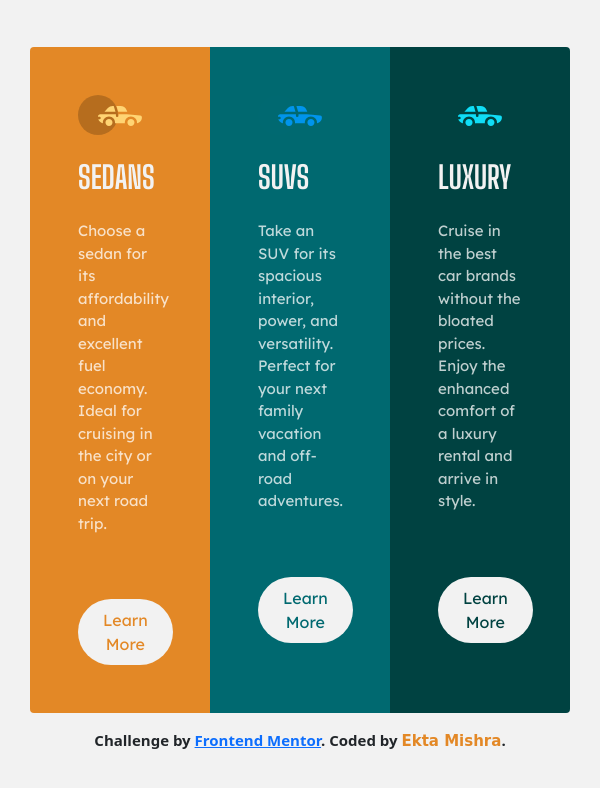
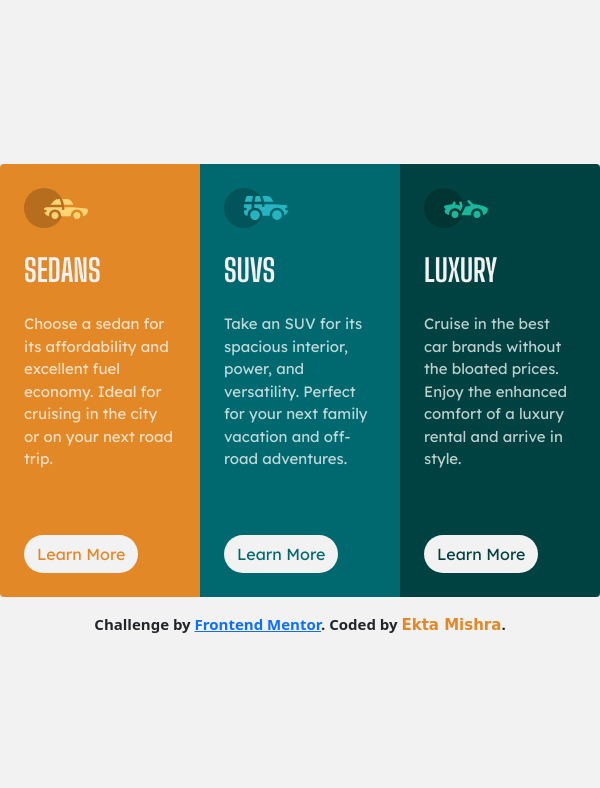
Before and after one commit to codeekta28/3column-preview-card, a plain HTML site: page index.html in a window 600 px wide. Drawn offline with nearby package versions, Linux system fonts and the light colour scheme.

Commit message:
change image and responsiveness

```diff
--- a/index.html
+++ b/index.html
@@ -25,29 +25,29 @@
     <title>Frontend Mentor | 3-column preview card component</title>
   </head>
   <body>
-  <section id="threeColumns" class="d-flex align-items-center">
+  <section id="threeColumns" class="d-flex align-items-center" role="main">
       <div class="container ">
           <div class="row">
-              <div class="col-sm-4 rounded-start p-5">
+              <div class="col-sm-4 rounded-start p-md-5 p-4">
                   <img src="images/icon-sedans.svg" class="filter-orange"alt="">
                   <h1 class="text-uppercase my-4 ">Sedans</h1>
                   <p class="pb-5">  Choose a sedan for its affordability and excellent fuel economy. Ideal for cruising in the city
                     or on your next road trip.</p>
-                    <a href="#" class="btn p-2 px-4 rounded-pill ">Learn More</a>
+                    <a href="#" class="btn  rounded-pill ">Learn More</a>
               </div>
-              <div class="col-sm-4  p-5">
-                <img src="images/icon-sedans.svg"class="filter-cyan" alt="">
+              <div class="col-sm-4  p-md-5 p-4">
+                <img src="images/icon-suvs.svg"class="filter-cyan" alt="">
                 <h1 class="text-uppercase my-4 ">SUVS</h1>
                 <p class="pb-5"> Take an SUV for its spacious interior, power, and versatility. Perfect for your next family vacation
                   and off-road adventures.</p>
-                  <a href="#" class="btn p-2 px-4 rounded-pill ">Learn More</a>
+                  <a href="#" class="btn   rounded-pill ">Learn More</a>
               </div>
-              <div class="col-sm-4  p-5 rounded-end">
-                <img src="images/icon-sedans.svg" alt="">
+              <div class="col-sm-4 p-md-5 p-4 rounded-end ">
+                <img src="images/icon-luxury.svg" alt="">
                 <h1 class="text-uppercase my-4 ">luxury</h1>
                 <p class="pb-5">  Cruise in the best car brands without the bloated prices. Enjoy the enhanced comfort of a luxury
                   rental and arrive in style.</p>
-                  <a href="#" class="btn p-2 px-4 rounded-pill ">Learn More</a>
+                  <a href="#" class="btn   rounded-pill ">Learn More</a>
               </div>
           </div>
           <div class="attribution  text-center mt-3 fw-bold">
--- a/style.css
+++ b/style.css
@@ -65,9 +65,7 @@ h6 {
 #threeColumns .container .row .col-sm-4:nth-of-type(2) .btn {
   color: var(--primary-Dark-cyan);
  }
-     #threeColumns .container .row .col-sm-4:nth-of-type(2) img{
-        filter: invert(15%) sepia(75%) saturate(5033%) hue-rotate(175deg) brightness(92%) contrast(101%);
-     }
+
 #threeColumns .container .row .col-sm-4:nth-of-type(2) .btn:hover {
   background-color: var(--primary-Dark-cyan);
   color: var(--neutral-heading-btns-bg);
@@ -79,9 +77,7 @@ h6 {
 #threeColumns .container .row .col-sm-4:nth-of-type(3) .btn {
     color: var(--primary-Very-dark-cyan);
   }
-  #threeColumns .container .row .col-sm-4:nth-of-type(3) img {
-    filter: invert(17%) sepia(69%) saturate(1022%) hue-rotate(141deg) brightness(95%) contrast(103%);
-  }
+
   #threeColumns .container .row .col-sm-4:nth-of-type(3) .btn:hover {
     background-color:var(--primary-Very-dark-cyan);
     color: var(--neutral-heading-btns-bg);
@@ -101,4 +97,15 @@ h6 {
         max-width: 280px;
     }
 }
-/* next reduce the width of container than u will be able to do exactly like photo */
+@media only screen and (min-width: 575px) and (max-width:750px){
+
+ .container{
+   max-width: none;
+ }
+ #threeColumns .row .col-sm-4{
+   padding: 3rem 2rem 3rem 2rem;
+ }
+ #threeColumns .row .col-sm-4 a{
+   padding: auto;
+}
+}
```
Also changed, not shown: 1 other file.
